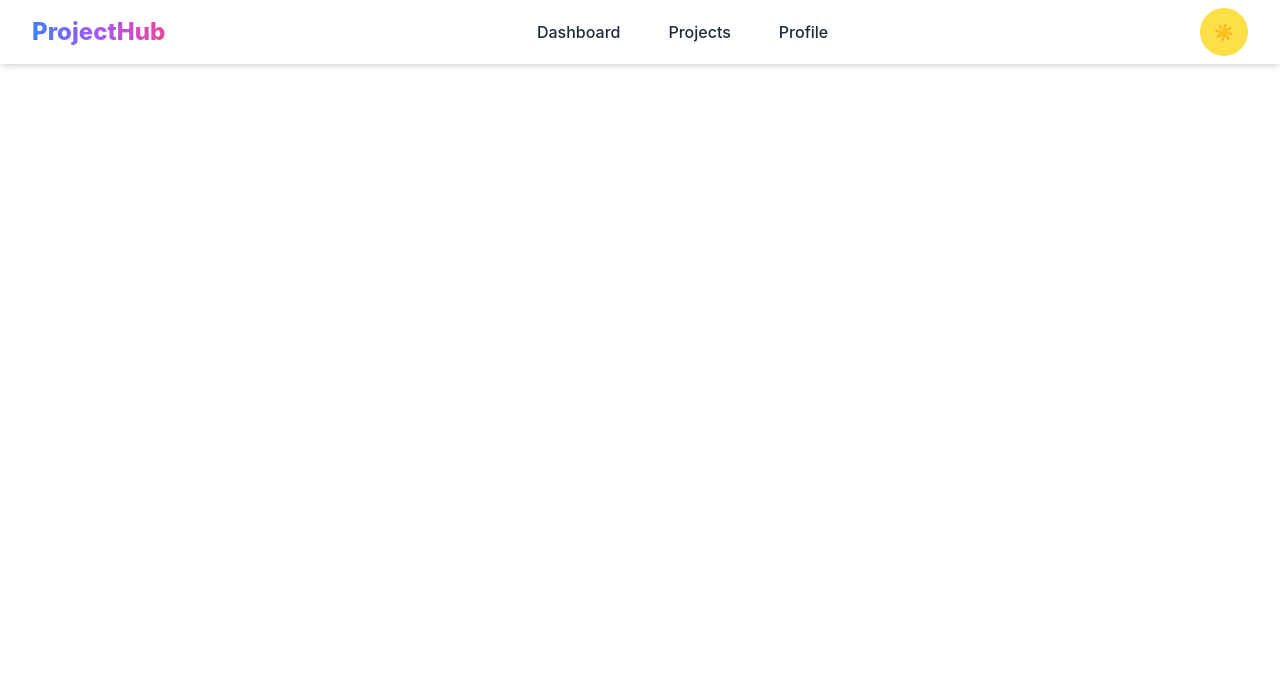
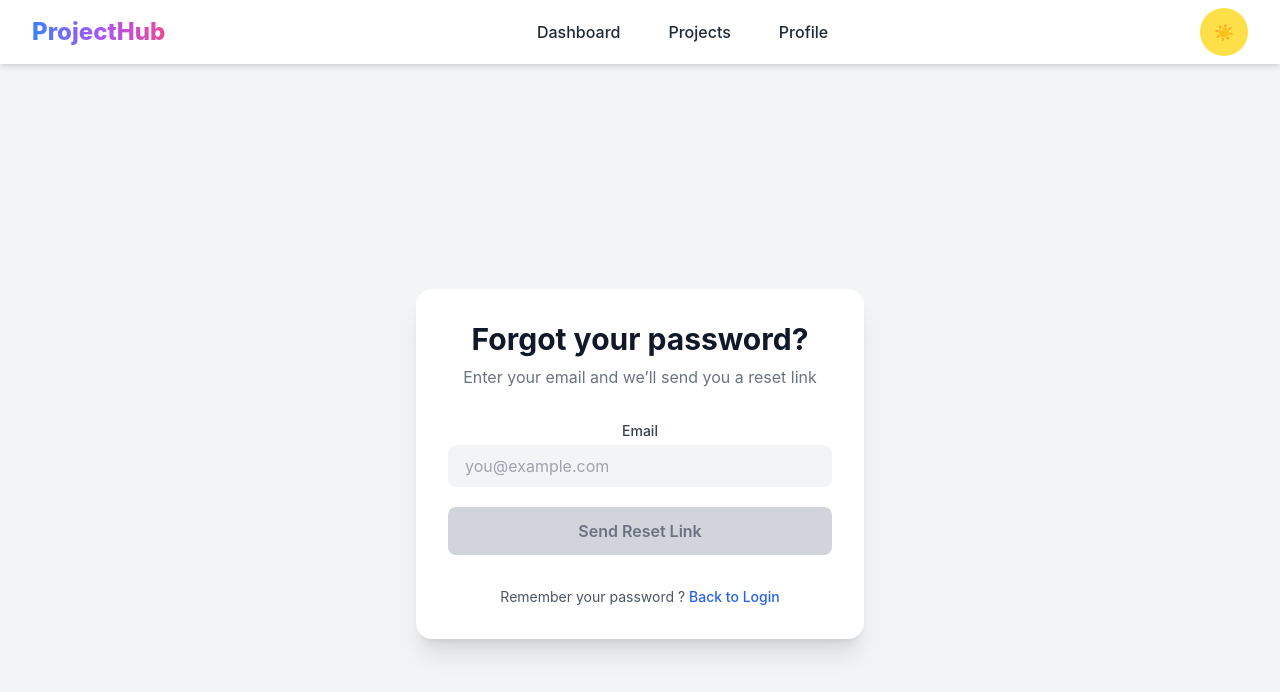
Before and after one commit to mouadab2023/projecthub-frontend, a React (Create React App) app: page /reset-password in a window 1280 px wide. Shown: the top 692 px of the page. Built offline with nearby package versions, Linux system fonts and the light colour scheme.

Commit message:
add Reset password page

```diff
--- a/src/App.js
+++ b/src/App.js
@@ -5,6 +5,7 @@ import {BrowserRouter, Route, Routes} from "react-router-dom";
 import Login from "./components/Auth/Login";
 import Register from "./components/Auth/Register";
 import Loading from "./components/Utilis/Loading";
+import ResetPassword from "./components/Auth/ResetPassword";
 
 function App() {
     return (
@@ -16,6 +17,8 @@ function App() {
                         <Route path="/login" element={<Login/>}/>
                         <Route path="/register" element={<Register/>}/>
                         <Route path="/loading" element={<Loading/>}/>
+                        <Route path="/reset-password" element={<ResetPassword/>}/>
+
 
                     </Routes>
                 </BrowserRouter>
--- a/src/components/Auth/Login.jsx
+++ b/src/components/Auth/Login.jsx
@@ -42,7 +42,7 @@ const Login = () => {
 
             <div className="flex justify-end text-sm">
                 <Link
-                    to="/forgot-password"
+                    to="/reset-password"
                     className="text-blue-600 dark:text-blue-400 hover:underline"
                 >
                     Forgot password ?
--- /dev/null
+++ b/src/components/Auth/ResetPassword.jsx
@@ -0,0 +1,37 @@
+import React from "react";
+import AuthFooter from "./AuthFooter";
+import AuthForm from "./AuthForm";
+import Input from "../Utilis/Input";
+import useResetPassword from "../../hooks/useResetPassword";
+const ResetPassword = () => {
+    const {email,emailError,handleMailInput,handleFormSubmit,canSubmit}=useResetPassword();
+    return (
+
+        <AuthForm
+            introduction="Forgot your password?"
+            title="Enter your email and we’ll send you a reset link"
+            submitLabel="Send Reset Link"
+            canSubmit={canSubmit}
+            onSubmit={handleFormSubmit}
+            footer={
+                <AuthFooter
+                    footerText="Remember your password ?"
+                    footerLinkLabel="Back to Login"
+                    footerLinkTo="/login"
+                />
+            }
+        >
+
+            <Input
+                value={email}
+                type="email"
+                name="Email"
+                placeholder="you@example.com"
+                onChange={handleMailInput}
+                errorMessage={emailError}
+            />
+        </AuthForm>
+
+    )
+}
+export default ResetPassword
--- /dev/null
+++ b/src/hooks/useResetPassword.js
@@ -0,0 +1,33 @@
+import {useState} from "react";
+
+const useResetPassword = () => {
+
+        const [email, setEmail] = useState("");
+
+        const emailIsValid = (email) => {
+            const regex = /^[a-zA-Z0-9._%+-]+@[a-zA-Z0-9.-]+\.[a-zA-Z]{2,}$/;
+            return regex.test(email);
+        }
+        const canSubmit = emailIsValid(email);
+        const emailError = !emailIsValid(email) && email.length > 0 ? "email is invalid" : "";
+
+        const handleMailInput = (e) => {
+            const newEmail = e.target.value;
+            setEmail(newEmail);
+        }
+
+
+        const handleFormSubmit = (e) => {
+            e.preventDefault()
+        }
+        return (
+            {
+                email: email,
+                emailError: emailError,
+                canSubmit: canSubmit,
+                handleMailInput,
+                handleFormSubmit
+            }
+        )
+}
+export default useResetPassword;
```
